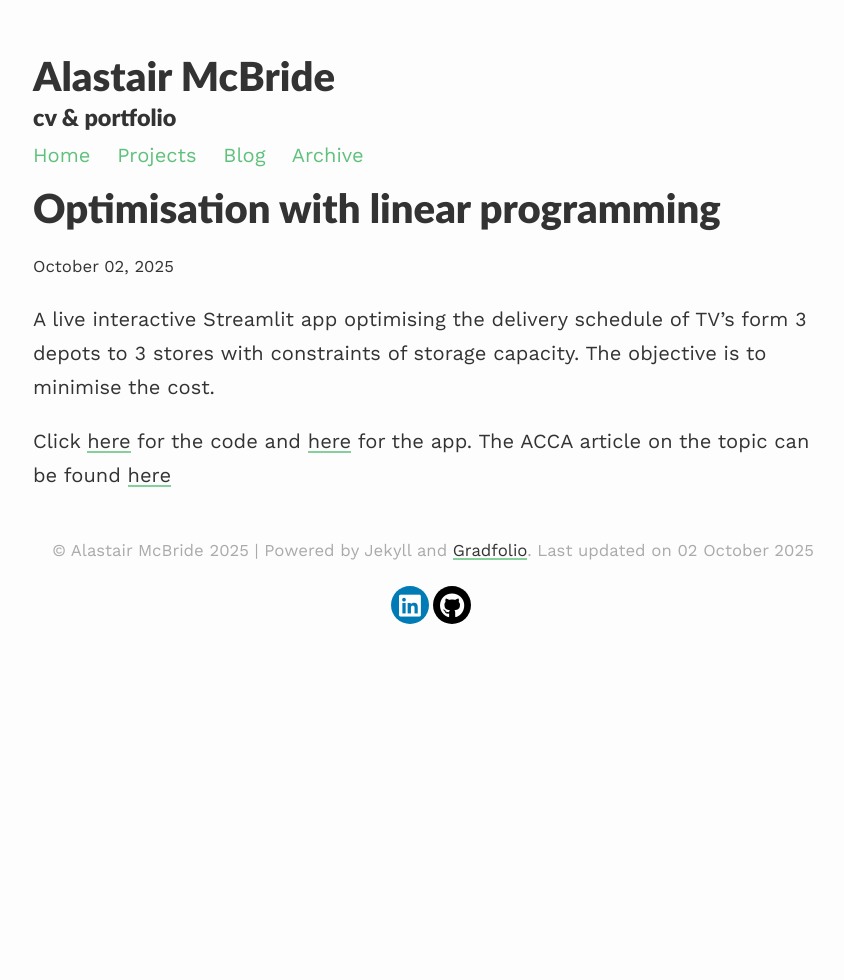
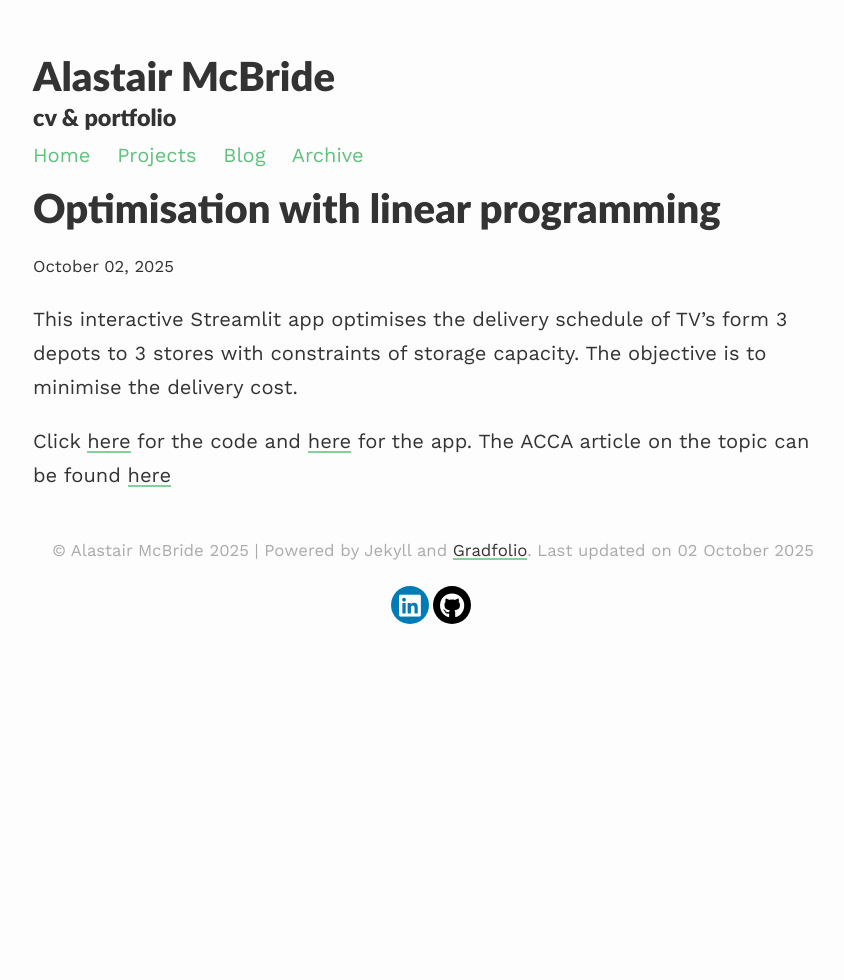
Before and after one commit to amcbhome/amcbhome.github.io, a Jekyll site: the page built from _projects/project2.md, in a window 1280 px wide. Shown: the whole page, without its empty margins (207-1051 px from the left). Built offline with Jekyll 4.4.1, drawn with Linux system fonts in a browser that asks for light colours.

Commit message:
Update project2.md

```diff
--- a/_projects/project2.md
+++ b/_projects/project2.md
@@ -6,6 +6,6 @@
 
 
 
-A live interactive Streamlit app optimising the delivery schedule of TV's form 3 depots to 3 stores with constraints of storage capacity. The objective is to minimise the cost.
+This interactive Streamlit app optimises the delivery schedule of TV's form 3 depots to 3 stores with constraints of storage capacity. The objective is to minimise the delivery cost.
 
 Click [here](https://github.com/amcbhome/tv_delivery_schedule){:target="_blank"} for the code and [here](https://amcb-delivery-optimisation.streamlit.app/){:target="_blank"} for the app. The ACCA article on the topic can be found [here](https://www.accaglobal.com/uk/en/student/exam-support-resources/professional-exams-study-resources/strategic-business-leader/technical-articles/big-data-sbl.html){:target="_blank"}
```
